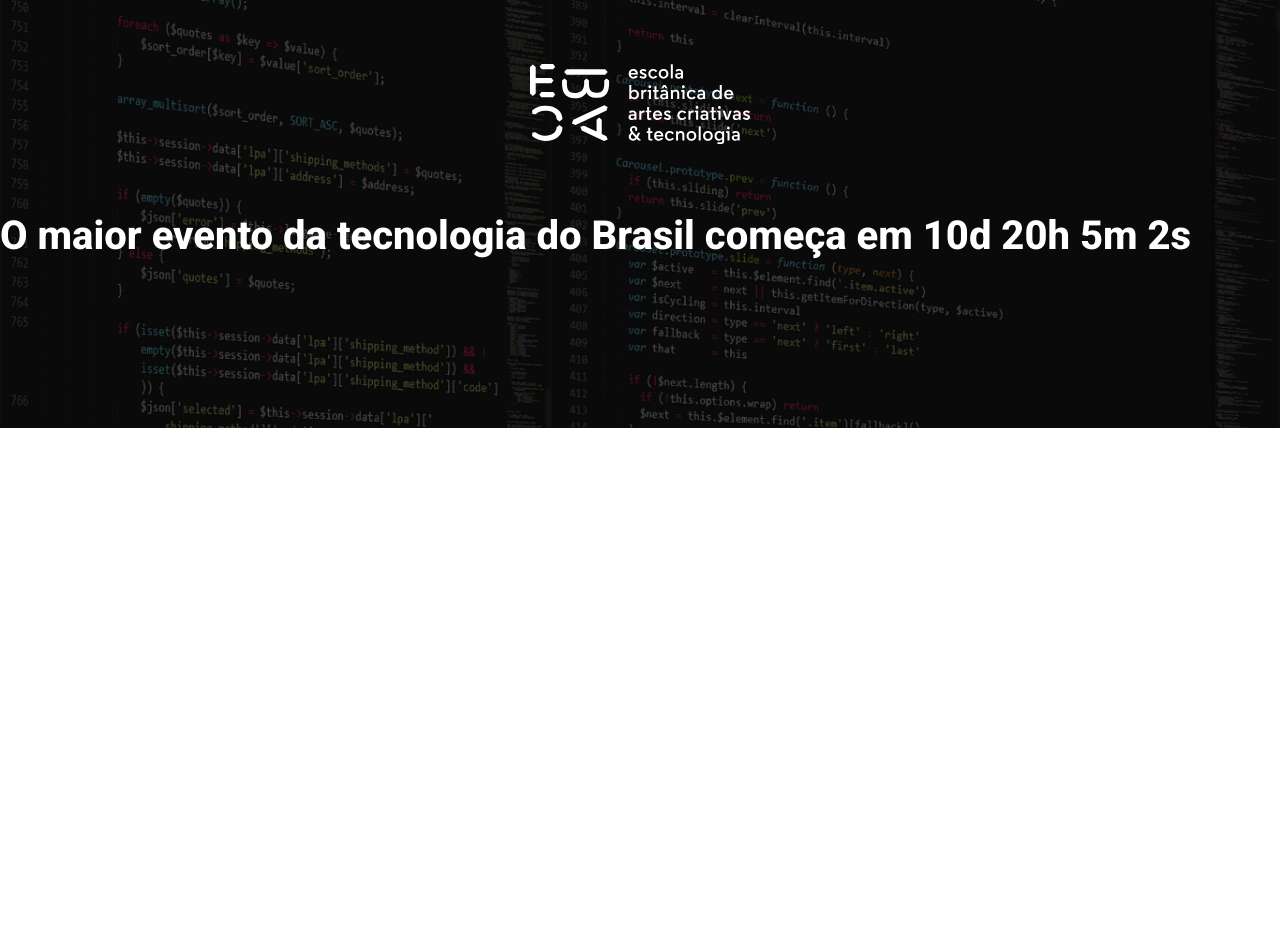
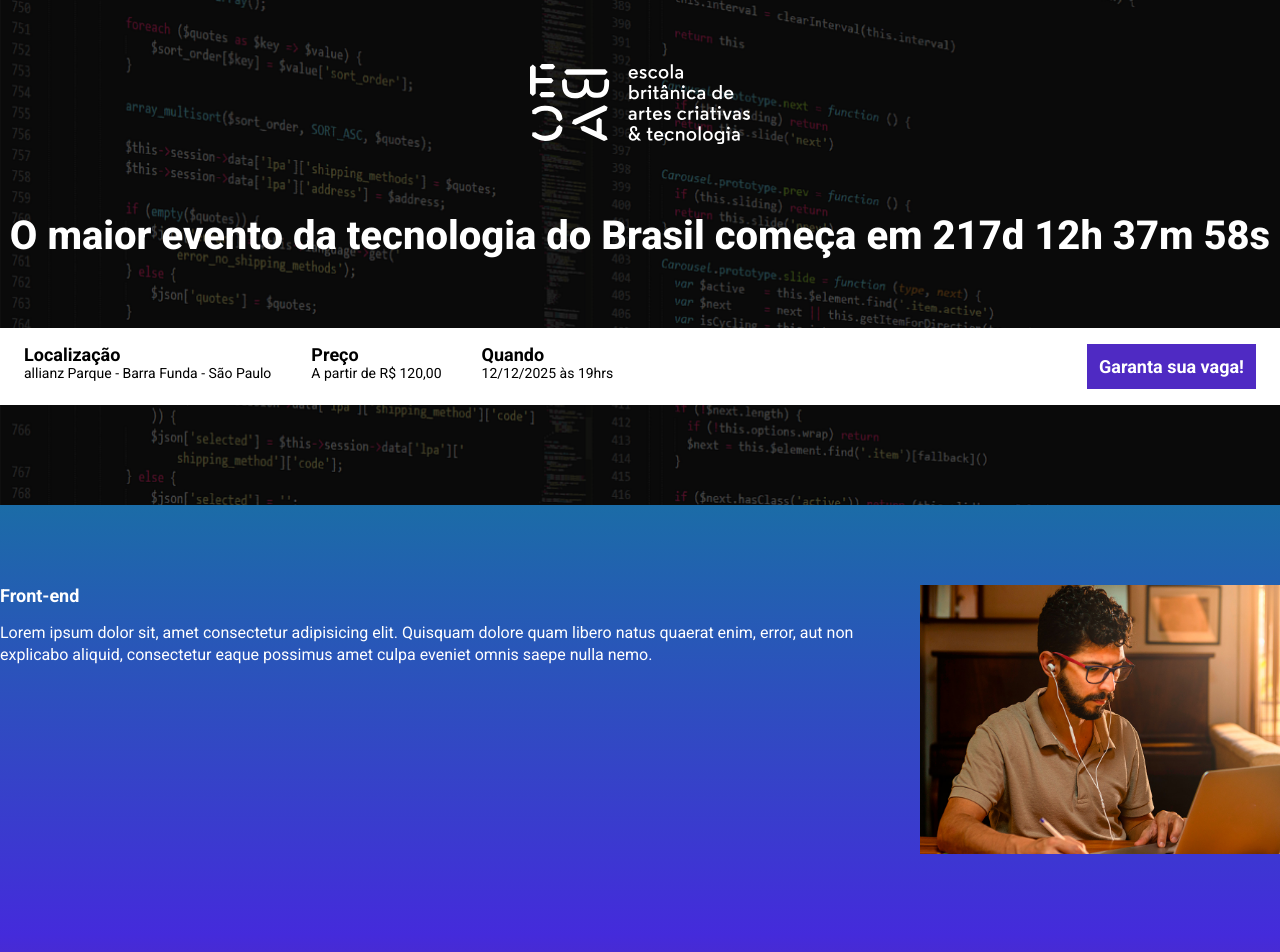
Before and after one commit to Victor-Urios/ebac_tech_talks, a website built with Parcel: page src/index.html in a window 1280 px wide. Shown: the top 952 px of the page. Before the commit the page ends 800 px from the top, so only its background shows below. Built offline with nearby package versions, Linux system fonts and the light colour scheme.

Commit message:
criando a contagem regressiva

```diff
--- a/package.json
+++ b/package.json
@@ -3,6 +3,7 @@
   "version": "1.0.0",
   "description": "",
   "scripts": {
+    "build": "parcel build src/index.html",
     "dev": "parcel src/index.html src/styles/main.scss src/scripts/main.js --no-cache",
     "test": "echo \"Error: no test specified\" && exit 1"
   },
@@ -13,6 +14,7 @@
   "devDependencies": {
     "@parcel/transformer-sass": "^2.14.4",
     "parcel": "^2.14.4",
-    "sharp": "^0.33.5"
+    "sharp": "^0.33.5",
+    "svgo": "^3.3.2"
   }
 }
--- a/src/index.html
+++ b/src/index.html
@@ -8,16 +8,79 @@
     <link rel="preconnect" href="https://fonts.gstatic.com" crossorigin>
     <link href="https://fonts.googleapis.com/css2?family=Roboto:ital,wght@0,100..900;1,100..900&display=swap" rel="stylesheet">
     <link rel="stylesheet" href="styles/main.scss">
+    <link rel="stylesheet" href="https://unpkg.com/aos@next/dist/aos.css" />
+
 </head>
 <body>
     <header class="hero">
         <div class="container">
             <img class="hero__logo" src="./images/ebac_logo.svg" alt="EBAC">
             <p class="hero__text">
-                O maior evento da tecnologia do Brasil começa em 10d 20h 5m 2s
+                O maior evento da tecnologia do Brasil começa em <span id="contador"></span>
             </p>
+            <div class="infos-bar">
+                <ul class="infos-bar__infos">
+                    <li class="infos-bar__infos__item">
+                        <b>Localização</b>
+                        allianz Parque - Barra Funda - São Paulo
+                    </li>
+                    <li class="infos-bar__infos__item">
+                        <b>Preço</b>
+                        A partir de R$ 120,00
+                    </li>
+                    <li class="infos-bar__infos__item">
+                        <b>Quando</b>
+                        12/12/2025 às 19hrs
+                    </li>
+                </ul>
+                <a href="#" class="button button--primary">
+                    Garanta sua vaga!
+                </a>
+            </div>
         </div>
     </header>
+
+    <section class="event event--frontend">
+        <div class="container" data-aos="fade-right">
+            <div class="event__details">
+                <h2 class="event__details__title">Front-end</h2>
+                <p class="event__details__description">Lorem ipsum dolor sit, amet consectetur adipisicing elit. Quisquam dolore quam libero natus quaerat enim, error, aut non explicabo aliquid, consectetur eaque possimus amet culpa eveniet omnis saepe nulla nemo.</p>
+            </div>
+            <img class="event__image" src="./images/frontend.png" alt="Front-end">
+        </div>
+    </section>
+
+        <section class="event event--ux-ui event--image-left">
+        <div class="container" data-aos="fade-left">
+            <div class="event__details">
+                <h2 class="event__details__title">UI/UX</h2>
+                <p class="event__details__description">Lorem ipsum dolor sit, amet consectetur adipisicing elit. Quisquam dolore quam libero natus quaerat enim, error, aut non explicabo aliquid, consectetur eaque possimus amet culpa eveniet omnis saepe nulla nemo.</p>
+            </div>
+            <img class="event__image" src="./images/ui-ux.png" alt="Front-end">
+        </div>
+    </section>
+
+        <section class="event event--data-science">
+        <div class="container" data-aos="fade-right">
+            <div class="event__details">
+                <h2 class="event__details__title">Data Science</h2>
+                <p class="event__details__description">Lorem ipsum dolor sit, amet consectetur adipisicing elit. Quisquam dolore quam libero natus quaerat enim, error, aut non explicabo aliquid, consectetur eaque possimus amet culpa eveniet omnis saepe nulla nemo.</p>
+            </div>
+            <img class="event__image" src="./images/data.png" alt="Front-end">
+        </div>
+    </section>
+
+        <section class="event event--backend event--image-left">
+        <div class="container" data-aos="fade-left">
+            <div class="event__details">
+                <h2 class="event__details__title">Back-end</h2>
+                <p class="event__details__description">Lorem ipsum dolor sit, amet consectetur adipisicing elit. Quisquam dolore quam libero natus quaerat enim, error, aut non explicabo aliquid, consectetur eaque possimus amet culpa eveniet omnis saepe nulla nemo.</p>
+            </div>
+            <img class="event__image" src="./images/backend.png" alt="Front-end">
+        </div>
+    </section>
+
+    <script src="https://unpkg.com/aos@next/dist/aos.js"></script>
     <script src="./scripts/main.js">
 
     </script>
--- a/src/scripts/main.js
+++ b/src/scripts/main.js
@@ -1 +1,35 @@
-console.log("Olá mundo!");
+AOS.init();
+
+const dataDoEvento = new Date("Dec 12, 2025 19:00:00"); // variavel tipo data apontando pra uma data do futuro!
+const timeStampDoEvento = dataDoEvento.getTime();
+
+//funcção nova, yay
+
+const contaAsHoras = setInterval(function() {
+    const agora = new Date();
+    const timeStampAtual = agora.getTime();
+    // fazendo isso a cada um segundo o conteudo do const agora sera sempre atualizada
+
+    const distanciaAteOEvento = timeStampDoEvento - timeStampAtual;
+
+    const diaEmMs = 1000 * 60 * 60 * 24;
+    const horaEmMs = 1000 * 60 * 60;
+    const minutoEmMs = 1000 * 60;
+
+    const diasAteOEvento = Math.floor(distanciaAteOEvento / diaEmMs);
+    const horasAteOEvento = Math.floor((distanciaAteOEvento % diaEmMs) / horaEmMs); //% retorna o resto da divisão
+    const minutosAteOEvento = Math.floor((distanciaAteOEvento % horaEmMs) / minutoEmMs);
+    const segundosAteOEvento = Math.floor((distanciaAteOEvento % minutoEmMs) / 1000);
+
+    console.log(diasAteOEvento);
+    console.log(horasAteOEvento);
+    console.log(minutosAteOEvento);
+    console.log(segundosAteOEvento);
+
+    document.getElementById('contador').innerHTML = `${diasAteOEvento}d ${horasAteOEvento}h ${minutosAteOEvento}m ${segundosAteOEvento}s`;
+
+    if (distanciaAteOEvento < 0) {
+        clearInterval(contaAsHoras);
+        document.getElementById('contador').innerHTML = 'Evento expirado :C'
+    }
+}, 1000);
--- /dev/null
+++ b/src/styles/_event.scss
@@ -0,0 +1,65 @@
+@use 'variables';
+
+.event {
+    padding: 80px 0;
+
+    &--frontend {
+        background-image: linear-gradient(variables.$blue1, variables.$blue2);
+    }
+
+        &--ux-ui {
+        background-image: linear-gradient(variables.$blue2, variables.$pink);
+    }
+
+        &--data-science {
+        background-image: linear-gradient(variables.$pink, variables.$yellow);
+    }
+
+        &--backend {
+        background-image: linear-gradient(variables.$yellow, variables.$pink);
+    }
+
+    &--image-left {
+        .container {
+            flex-direction: row-reverse;
+            //usando row reverse faz a flexbox rodar ao contrario por ex a img que era da direita vai pra esquerda e vice e versa
+        }
+}
+
+    .container {
+        display: flex;
+        gap:40px
+    }
+
+    &__image {
+        max-width: 360px;
+    }
+
+    &__details {
+
+        &__title {
+            font-size: 18px;
+            font-weight: bold;
+            margin-bottom: 16px;
+        }
+
+        &__description {
+            font-size: 16px;
+            line-height: 22px;
+        }
+    }
+    @media (max-width:640px) {
+        .container {
+            display: block;
+        }
+
+            &__details {
+                margin-bottom: 16px;
+                margin-right: 0;
+            }
+
+        &__image {
+            width: 100%;
+        }
+    }
+}
--- a/src/styles/_hero.scss
+++ b/src/styles/_hero.scss
@@ -1,3 +1,4 @@
+@use 'variables';
 .hero {
     padding-top: 64px;
     padding-bottom: 100px;
@@ -16,7 +17,7 @@
         left: 0;
         width: 100%;
         height: 100%;
-        background-color: #000;
+        background-color: variables.$secondaryTextColor;
         content: '';
         opacity: 0.65;
     }
@@ -26,8 +27,8 @@
         margin-bottom: 64px;
         font-size: 40px;
         line-height: 56px;
-        color: #fff;
         font-weight: 800;
+        text-align: center;
     }
 
     &__logo {
--- /dev/null
+++ b/src/styles/_variables.scss
@@ -0,0 +1,8 @@
+$textColor: #FFF;
+$secondaryTextColor: #000;
+
+$blue1: #1B6CA7;
+$blue2: #442BDB;
+$pink: #89223B;
+$yellow: #9C791D;
+$purple: #4F2AC3;
--- /dev/null
+++ b/src/styles/components/_buttons.scss
@@ -0,0 +1,24 @@
+@use '../variables';
+
+.button {
+    padding: 12px;
+    font-size: 18px;
+    font-weight: bold;
+    text-decoration: none;
+    text-align: center;
+    white-space: nowrap; // forçando o texto a ficar numa linha forçando-a ficar lá
+
+    &--primary {
+        color:variables.$textColor;
+        background-color: variables.$purple;
+    }
+
+    @media (max-width:640px) {
+        display: block;
+        width: 100%;
+    }
+    @media (max-width:1024) {
+        display: flex;
+        align-items: center;
+    }
+}
--- /dev/null
+++ b/src/styles/components/_infos_bar.scss
@@ -0,0 +1,41 @@
+@use '../variables';
+
+.infos-bar {
+    padding: 16px 24px;
+    background-color: variables.$textColor;
+    display: flex;
+    justify-content: space-between; // garantir que os elementos sejam distribuidos entre os extremos ul esquerda botão na direita
+
+    &__infos {
+        display:flex;
+        gap: 40px;
+
+        &__item {
+            font-size: 14px;
+            color:variables.$secondaryTextColor;
+            b {
+                display: block;
+                font-size: 18px;
+                color: variables.$secondaryTextColor;
+            }
+        }
+    }
+
+    @media (max-width:640px) {
+        display: block;
+
+        &__infos {
+            display: block;
+
+            &__item {
+                margin-bottom: 24px;
+            }
+        }
+    }
+
+    @media (max-width:1024) {
+    &__infos {
+        gap: 16px;
+    }
+    }
+}
--- a/src/styles/main.scss
+++ b/src/styles/main.scss
@@ -1,11 +1,16 @@
 @use 'hero';
+@use './components/infos_bar';
+@use './components/buttons';
+@use 'event';
+@use 'variables';
 
 * {
     margin: 0;
     padding: 0;
     box-sizing: border-box;
     font-family: Roboto, sans-serif;
-    color: #fff;
+    color: variables.$textColor;
+    list-style: none;
 }
 
 .container {
```
Also changed, not shown: 1 other file.
